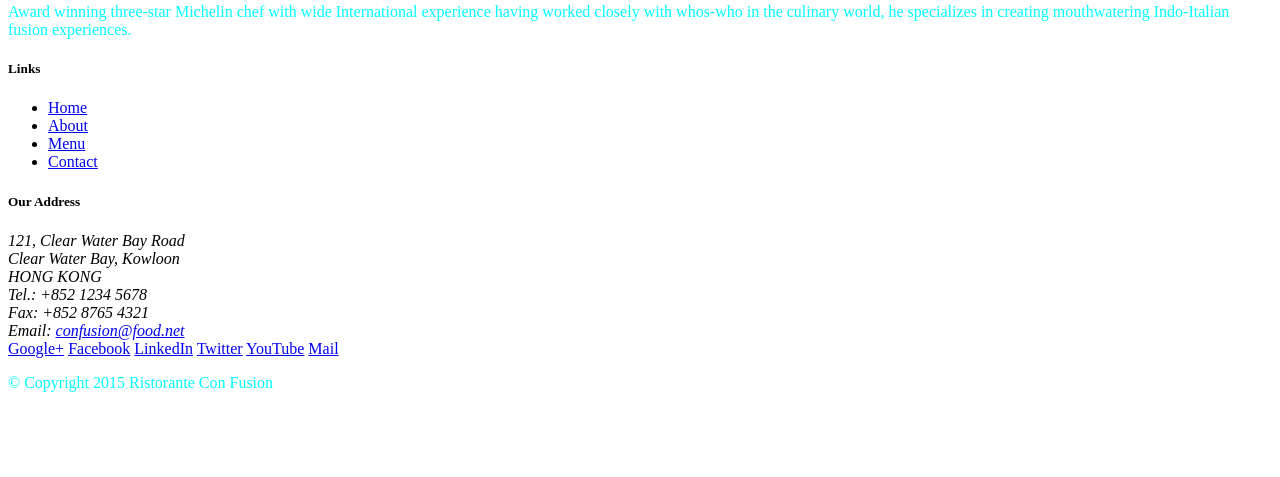
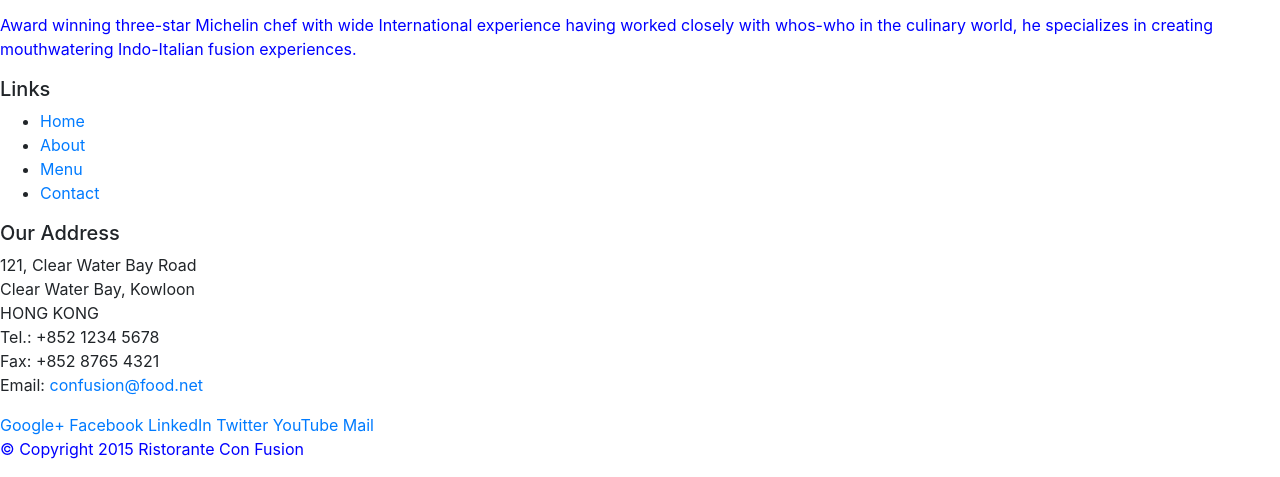
Before and after one commit to ganeshjanamanchi/Bootstrap, a website: page index.html in a window 1280 px wide. Shown: the part 512-989 px from the top of the page. Before the commit the page ends 920 px from the top, so only its background shows below. Drawn offline with nearby package versions, Linux system fonts and the light colour scheme.

Commit message:
Added bootstrap files

```diff
--- a/index.html
+++ b/index.html
@@ -5,12 +5,21 @@
     <title>Ristorante Con Fusion</title>
     <style media="screen">
       p{
-        color: cyan;
+        color: blue;
       }
     </style>
+
+    <!-- Required meta tags always come first -->
+<meta charset="utf-8">
+<meta name="viewport" content="width=device-width, initial-scale=1, shrink-to-fit=no">
+<meta http-equiv="x-ua-compatible" content="ie=edge">
+
+<!-- Bootstrap CSS -->
+<link rel="stylesheet" href="node_modules/bootstrap/dist/css/bootstrap.min.css">
+
 </head>
 
-<body onload= alert("hello")>
+<body>
 
     <header>
         <div>
@@ -101,6 +110,11 @@
         </div>
     </footer>
 
+    <!-- jQuery first, then Tether, then Bootstrap JS. -->
+<script src="node_modules/jquery/dist/jquery.min.js"></script>
+<script src="node_modules/tether/dist/js/tether.min.js"></script>
+<script src="node_modules/bootstrap/dist/js/bootstrap.min.js"></script>
+
 </body>
 
 </html>
```
Also changed, not shown: 1 other file.
